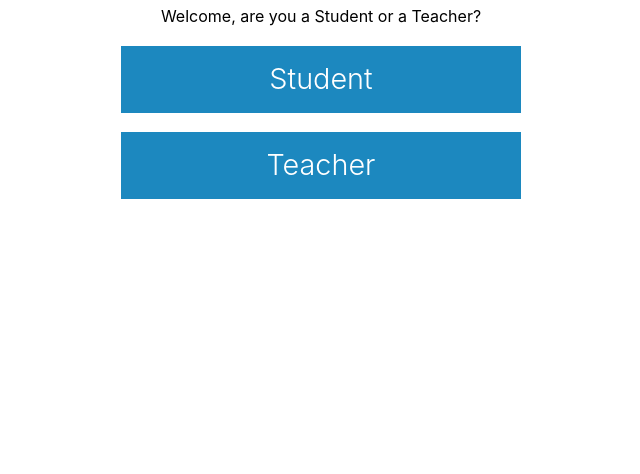
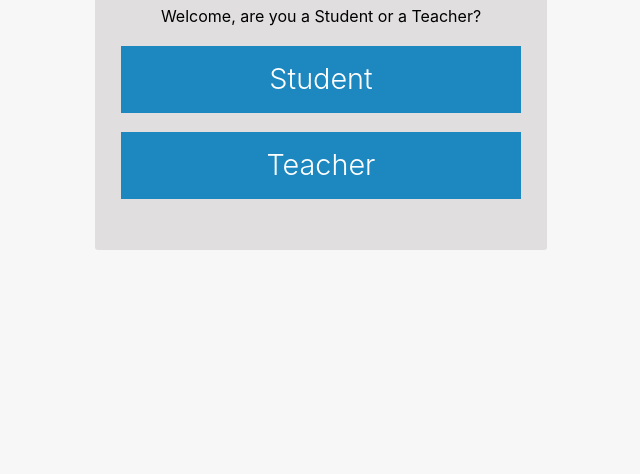
Before and after one commit to DanPaddock/PostBoard, a React app: page / in a window 1280 px wide. Shown: the part 326-800 px from the top of the page, without its empty margins (319-959 px from the left). Built offline with nearby package versions, Linux system fonts and the light colour scheme.

Commit message:
changed coloring on home

```diff
--- a/src/styles/components/_box-layout.scss
+++ b/src/styles/components/_box-layout.scss
@@ -1,6 +1,6 @@
 .box-layout {
     align-items: center;
-    background: white;
+    background: $off-white;
     background-size: cover;
     display: flex;
     justify-content: center;
@@ -9,7 +9,7 @@
 }
 
 .box-layout__box {
-    background: fade-out(white, .15);
+    background: fade-out(rgb(220, 218, 218), .15);
     border-radius: 3px;
     padding: $l-size $m-size;
     text-align: center;
```
